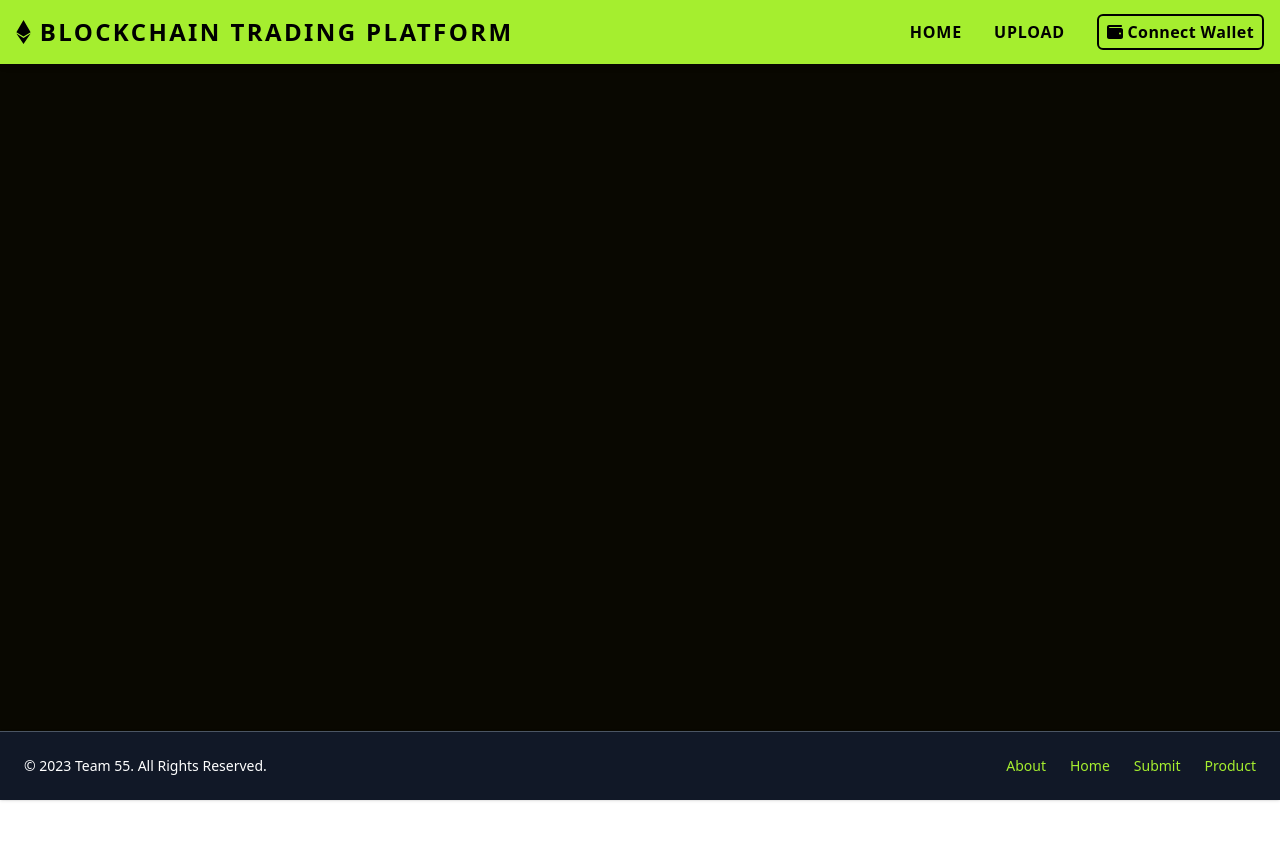
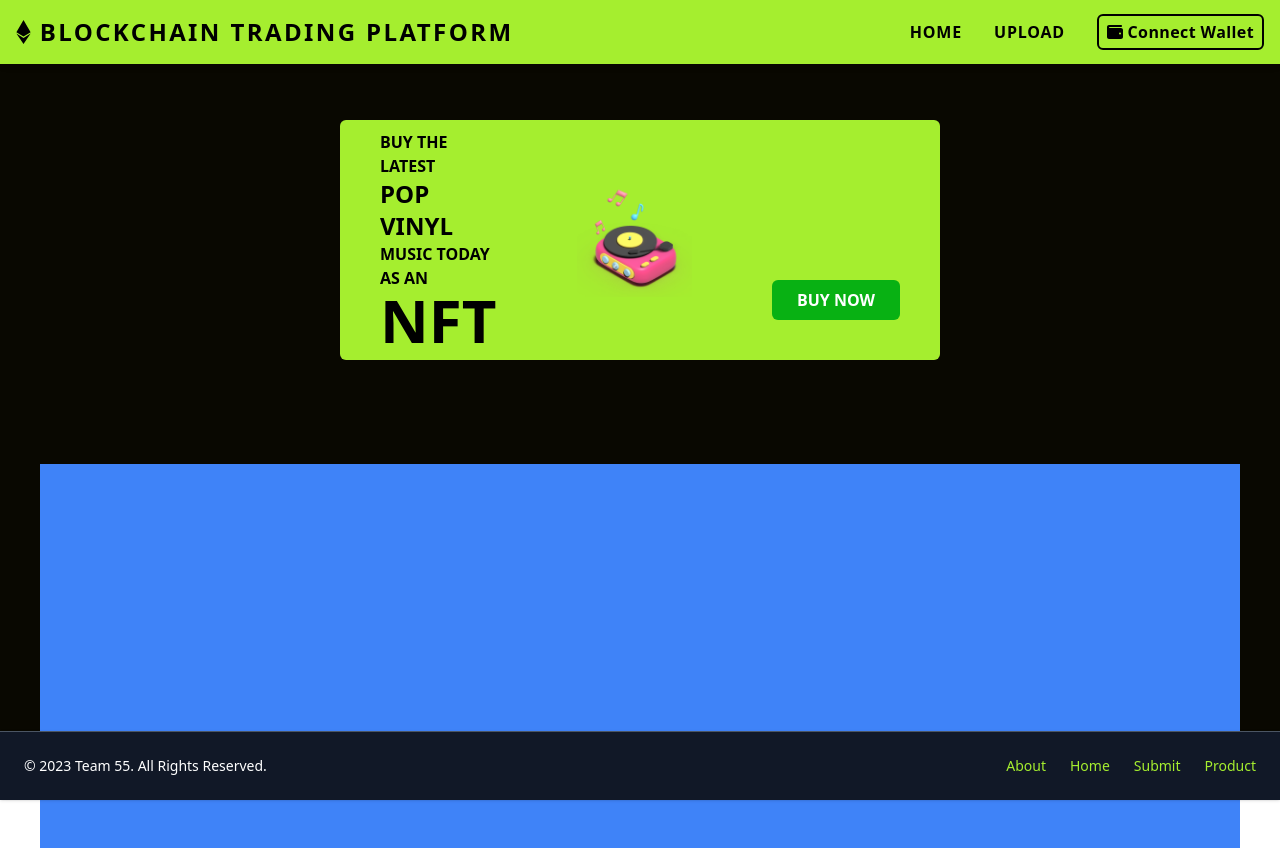
Before and after one commit to uzmanshafi/COS30049-TEAM55-WEB3-Blockchain-React-Site, a React (Create React App) app in the folder my-project/: page / in a window 1280 px wide. Before the commit the page ends 800 px from the top, so only its background shows below. Built offline with nearby package versions, Linux system fonts and the light colour scheme.

Commit message:
added image and created product banner

```diff
--- a/my-project/src/pages/home.js
+++ b/my-project/src/pages/home.js
@@ -1,13 +1,32 @@
-import React, { useState } from 'react';
-import { FontAwesomeIcon } from '@fortawesome/react-fontawesome'
-import { faUpload } from '@fortawesome/free-brands-svg-icons'
+import React from 'react';
+import homeImage from '../images/home-image1.png';  // Adjust the path accordingly
+import { FontAwesomeIcon } from '@fortawesome/react-fontawesome';
+import { faUpload } from '@fortawesome/free-brands-svg-icons';
 
 const Home = () => {
-    return (
-        <div classname="">
-
+  return (
+    <div className="grid grid-rows-2">
+      <div className="w-full h-80 flex justify-center items-center">
+        <div className="bg-primary-color h-3/4 w-1/2 rounded-md flex flex-row justify-between p-10">
+          <div className="flex flex-col justify-center items-center w-2/3">
+            <h2 className="text-1xl font-bold">BUY THE LATEST</h2>
+            <h2 className="text-2xl font-bold">POP VINYL</h2>
+            <h2 className="text-md font-bold">MUSIC TODAY AS AN</h2>
+            <h1 className="text-6xl font-bold">NFT</h1>
+          </div>
+          <div className="flex flex-col justify-center items-center">
+            <img src={homeImage} alt="home image" className="object-contain w-5/12" />
+          </div>
+          <div className="flex flex-col justify-end items-center">
+            <button className="bg-secondary-color w-32 h-10 rounded-md font-bold text-white">
+              BUY NOW
+            </button>
+          </div>
         </div>
-    );
+      </div>
+      <div className="bg-blue-500 w-full h-96"></div>
+    </div>
+  );
 };
 
 export default Home;
```
Also changed, not shown: my-project/src/images/home-image1.png (added).
